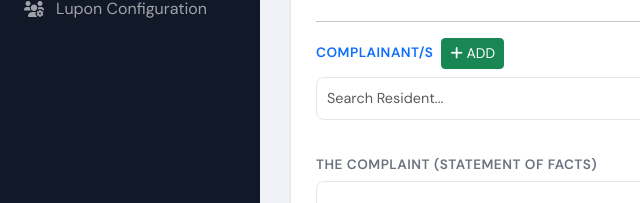
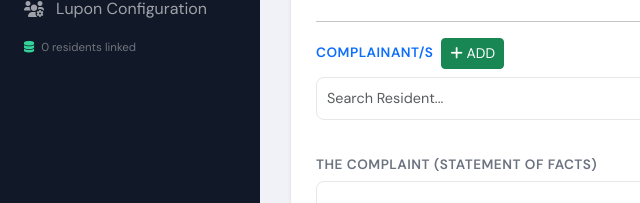
Before and after one commit to 1809240jerick-boop/RBIS-TESTING, a plain HTML site: page kp.html in a window 1280 px wide. Shown: the part 364-567 px from the top of the page, 0-640 px from the left. Drawn offline with nearby package versions, Linux system fonts and the light colour scheme.

Commit message:
Update kp.html

```diff
--- a/kp.html
+++ b/kp.html
@@ -453,11 +453,28 @@
 </div>
 
 <script src="https://cdn.jsdelivr.net/npm/bootstrap@5.3.0/dist/js/bootstrap.bundle.min.js"></script>
+<script src="https://unpkg.com/dexie/dist/dexie.js"></script>
 <script>
-    // residentDB reads fresh from localStorage every time — picks up newly added residents
-    function getResidentDB() {
-        try { return JSON.parse(localStorage.getItem('rbi_db')) || []; } catch(e) { return []; }
+    // ── IndexedDB bridge: reads residents from the same Dexie DB as index.html ──
+    const _kpIDB = new Dexie('RBI_DB_2026');
+    _kpIDB.version(1).stores({ residents: 'id, last, hh_name', households: 'name' });
+
+    // In-memory resident cache — populated async on load, used synchronously in search
+    let _residentCache = [];
+
+    async function loadResidentCache() {
+        try {
+            _residentCache = await _kpIDB.residents.toArray();
+            if (_residentCache.length === 0) {
+                try { _residentCache = JSON.parse(localStorage.getItem('rbi_db')) || []; } catch(e) {}
+            }
+        } catch(e) {
+            try { _residentCache = JSON.parse(localStorage.getItem('rbi_db')) || []; } catch(e2) { _residentCache = []; }
+        }
     }
+
+    // Synchronous getter — uses cache loaded on DOMContentLoaded
+    function getResidentDB() { return _residentCache; }
     const rbiSettings = JSON.parse(localStorage.getItem('rbi_settings')) || {};
     let casesDB = JSON.parse(localStorage.getItem('kp_cases_v2')) || [];
     let luponDB = JSON.parse(localStorage.getItem('kp_lupon')) || [];
@@ -492,13 +509,21 @@
         window.location.href = 'index.html';
     }
 
-    document.addEventListener("DOMContentLoaded", () => {
+    document.addEventListener("DOMContentLoaded", async () => {
+        // Load IndexedDB resident cache FIRST so autocomplete works immediately
+        await loadResidentCache();
         repairDatabase(); genCaseNo(); genIncidentNo();
         addParty('complainant'); addParty('respondent');
         addIncidentPerson();
         document.getElementById('nc-nature').addEventListener('change', function() {
             document.getElementById('div-reason').style.display = this.value === 'Confrontation' ? 'block' : 'none';
         });
+        // Show connected resident count in sidebar
+        const living = _residentCache.filter(r => !r.isDead);
+        const badge = document.createElement('div');
+        badge.style.cssText = 'padding:6px 24px 12px; font-size:0.72rem; color:rgba(255,255,255,0.4);';
+        badge.innerHTML = '<i class="fas fa-database me-1" style="color:#34d399;"></i> ' + living.length + ' residents linked';
+        document.querySelector('.sidebar').appendChild(badge);
     });
 
     function repairDatabase() {
@@ -547,7 +572,7 @@
         const id = `ir-person-${++incidentPersonCount}`;
         const div = document.createElement('div');
         div.className = 'party-row';
-        div.innerHTML = `<div style="position:relative; width:100%;"><input type="text" id="${id}" class="form-control" placeholder="Enter name..." autocomplete="off"></div>${container.children.length > 0 ? `<button class="remove-btn" onclick="this.parentElement.remove()"><i class="fas fa-times"></i></button>` : ''}`;
+        div.innerHTML = '<div style="position:relative; width:100%;"><input type="text" id="' + id + '" class="form-control" placeholder="Search or type resident name..." autocomplete="off" onkeyup="debouncedSearchResident(\'' + id + '\')"><div id="' + id + '-suggest" class="suggestion-box"></div></div>' + (container.children.length > 0 ? '<button class="remove-btn" onclick="this.parentElement.remove()"><i class="fas fa-times"></i></button>' : '');
         container.appendChild(div);
     }
 
```
